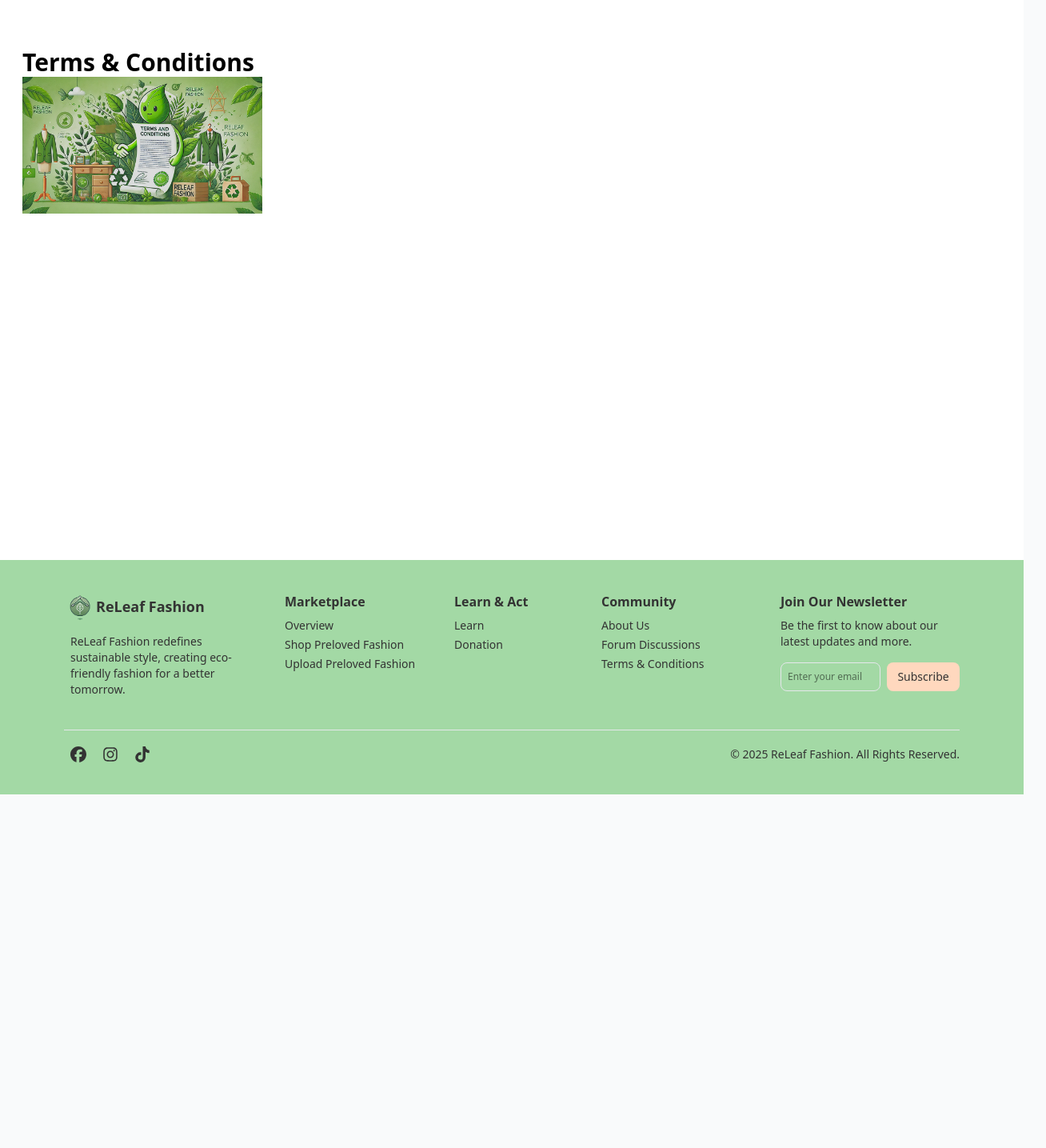
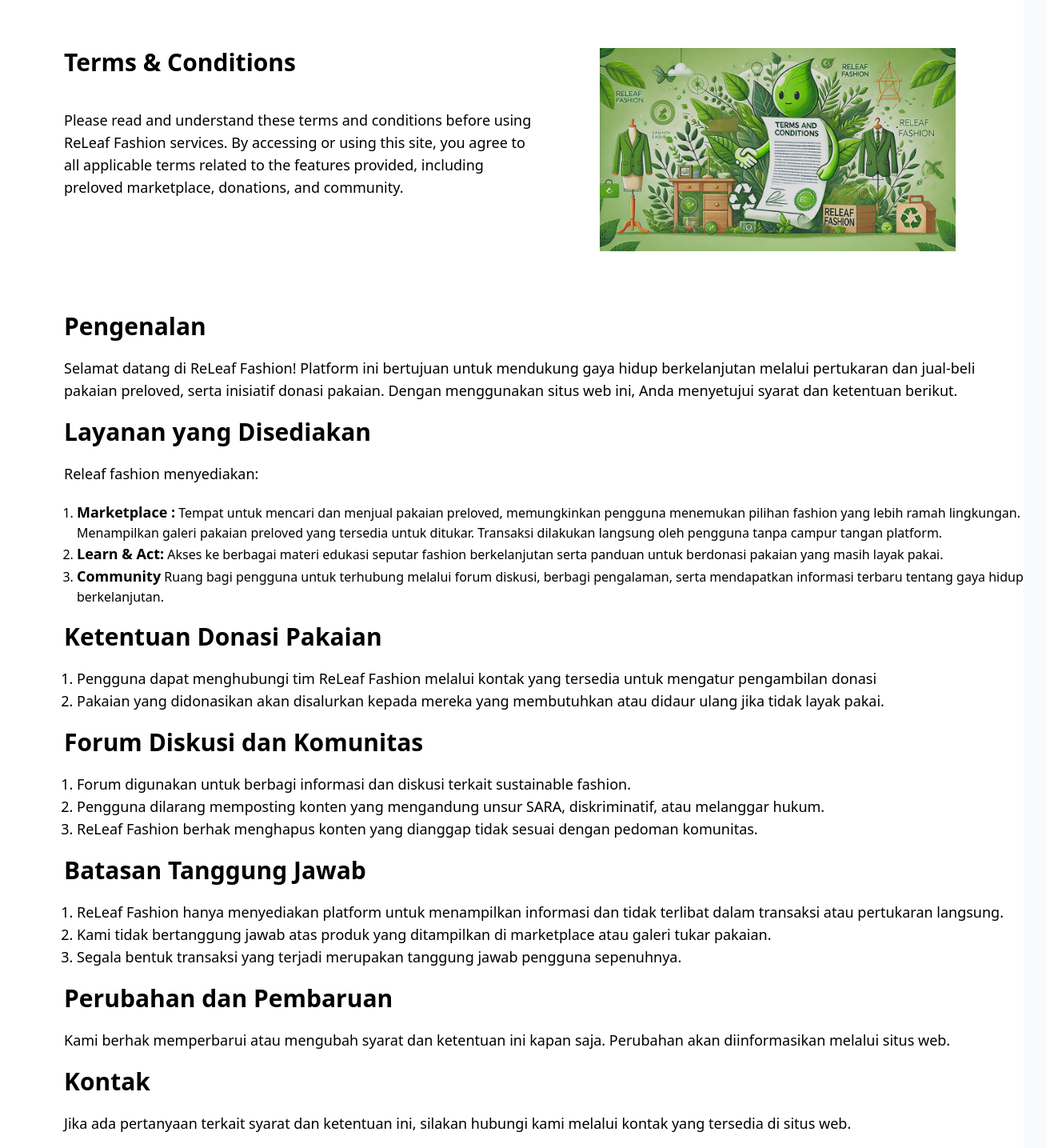
Before and after one commit to NataniaReginaCS/releaf, a React (Vite) app: page /term in a window 1280 px wide. Shown: the part 100-1535 px from the top of the page at 80% size, 1308 px wide, since content can reach past the window. Before the commit the page ends 1093 px from the top, so only its background shows below. Built offline with nearby package versions, Linux system fonts and the light colour scheme.

Commit message:
buat term

```diff
--- a/src/routes/term.tsx
+++ b/src/routes/term.tsx
@@ -7,14 +7,54 @@ export const Route = createFileRoute("/term")({
 
 function TermComponent() {
 	return (
-		<div className="h-screen bg-white pb-10 md:my-0 mt-0">
-			<div className="w-full relative mx-7 pt-40 max-sm:pt-20">
-				<h1 className="text-black font-bold text-3xl">Terms & Conditions</h1>
-        <div className="flex flex-row max-sm:flex-col">
-            <img src={term1} alt="Terms and Conditions" className="w-[300px]" />
+		<div className="h-full text-black bg-white pb-10 md:my-0 mt-0">
+      <div className="pt-40 md:pl-15 grid grid-cols-2 sm:grid=cols-6 max-sm:pt-20 ">
+          <div className="col-span-1 max-sm:col-span-full max-sm:flex max-sm:justify-center">
+            <h1 className="text-black font-bold text-3xl md:pl-5">Terms & Conditions</h1>
+          </div>
 
-        </div>
-			</div>
+          <div className="col-span-1 row-span-2 max-sm:col-span-full max-sm:mt-10 max-sm:flex max-sm:justify-center">
+            <img src={term1} alt="" className="w-[525px] sm:pl-20"/>
+          </div>
+
+          <div className="col-span-1 row-span-2 max-sm:col-span-full mt-10">
+            <p className="text-black text-md pl-5 text-lg">Please read and understand these terms and conditions before using ReLeaf Fashion services. By accessing or using this site, you agree to all applicable terms related to the features provided, including preloved marketplace, donations, and community.</p>
+          </div>
+      </div>
+
+      <div className="md:pl-20 space-y-5 pl-5">
+        <h1 className="text-black font-bold text-3xl">Pengenalan</h1>
+        <p className="text-black mt-5 text-lg">Selamat datang di ReLeaf Fashion! Platform ini bertujuan untuk mendukung gaya hidup berkelanjutan melalui pertukaran dan jual-beli pakaian preloved, serta inisiatif donasi pakaian. Dengan menggunakan situs web ini, Anda menyetujui syarat dan ketentuan berikut.</p>
+        <h1 className="text-black font-bold text-3xl">Layanan yang Disediakan</h1>
+        <p className="text-black text-lg">Releaf fashion menyediakan:</p>
+        <ol className="list-outside list-decimal pl-4 md:pl-4">
+          <li><span className="font-bold text-lg">Marketplace :</span> Tempat untuk mencari dan menjual pakaian preloved, memungkinkan pengguna menemukan pilihan fashion yang lebih ramah lingkungan. Menampilkan galeri pakaian preloved yang tersedia untuk ditukar. Transaksi dilakukan langsung oleh pengguna tanpa campur tangan platform.</li>
+          <li><span className="font-bold text-lg">Learn & Act:</span> Akses ke berbagai materi edukasi seputar fashion berkelanjutan serta panduan untuk berdonasi pakaian yang masih layak pakai.</li>
+          <li><span className="font-bold text-lg">Community</span>  Ruang bagi pengguna untuk terhubung melalui forum diskusi, berbagi pengalaman, serta mendapatkan informasi terbaru tentang gaya hidup berkelanjutan.</li>
+        </ol>
+        <h1 className="font-bold text-3xl">Ketentuan Donasi Pakaian</h1>
+        <ol className="list-outside list-decimal pl-4 md:pl-4">
+          <li className="text-lg">Pengguna dapat menghubungi tim ReLeaf Fashion melalui kontak yang tersedia untuk mengatur pengambilan donasi</li>
+          <li className="text-lg">Pakaian yang didonasikan akan disalurkan kepada mereka yang membutuhkan atau didaur ulang jika tidak layak pakai.</li>
+        </ol>
+        <h1 className="font-bold text-3xl">Forum Diskusi dan Komunitas</h1>
+        <ol className="list-outside list-decimal pl-4 md:pl-4">
+          <li className="text-lg">Forum digunakan untuk berbagi informasi dan diskusi terkait sustainable fashion.</li>
+          <li className="text-lg">Pengguna dilarang memposting konten yang mengandung unsur SARA, diskriminatif, atau melanggar hukum.</li>
+          <li className="text-lg">ReLeaf Fashion berhak menghapus konten yang dianggap tidak sesuai dengan pedoman komunitas.</li>
+        </ol>
+        <h1 className="font-bold text-3xl">Batasan Tanggung Jawab</h1>
+        <ol className="list-outside list-decimal pl-4 md:pl-4">
+          <li className="text-lg">ReLeaf Fashion hanya menyediakan platform untuk menampilkan informasi dan tidak terlibat dalam transaksi atau pertukaran langsung.</li>
+          <li className="text-lg">Kami tidak bertanggung jawab atas produk yang ditampilkan di marketplace atau galeri tukar pakaian.</li>
+          <li className="text-lg">Segala bentuk transaksi yang terjadi merupakan tanggung jawab pengguna sepenuhnya.</li>
+        </ol>
+        <h1 className="font-bold text-3xl">Perubahan dan Pembaruan</h1>
+        <p className="text-lg">Kami berhak memperbarui atau mengubah syarat dan ketentuan ini kapan saja. Perubahan akan diinformasikan melalui situs web.</p>
+        <h1 className="font-bold text-3xl">Kontak</h1>
+        <p className="text-lg">Jika ada pertanyaan terkait syarat dan ketentuan ini, silakan hubungi kami melalui kontak yang tersedia di situs web.</p>
+      </div>
+
 		</div>
 	);
 }
```
